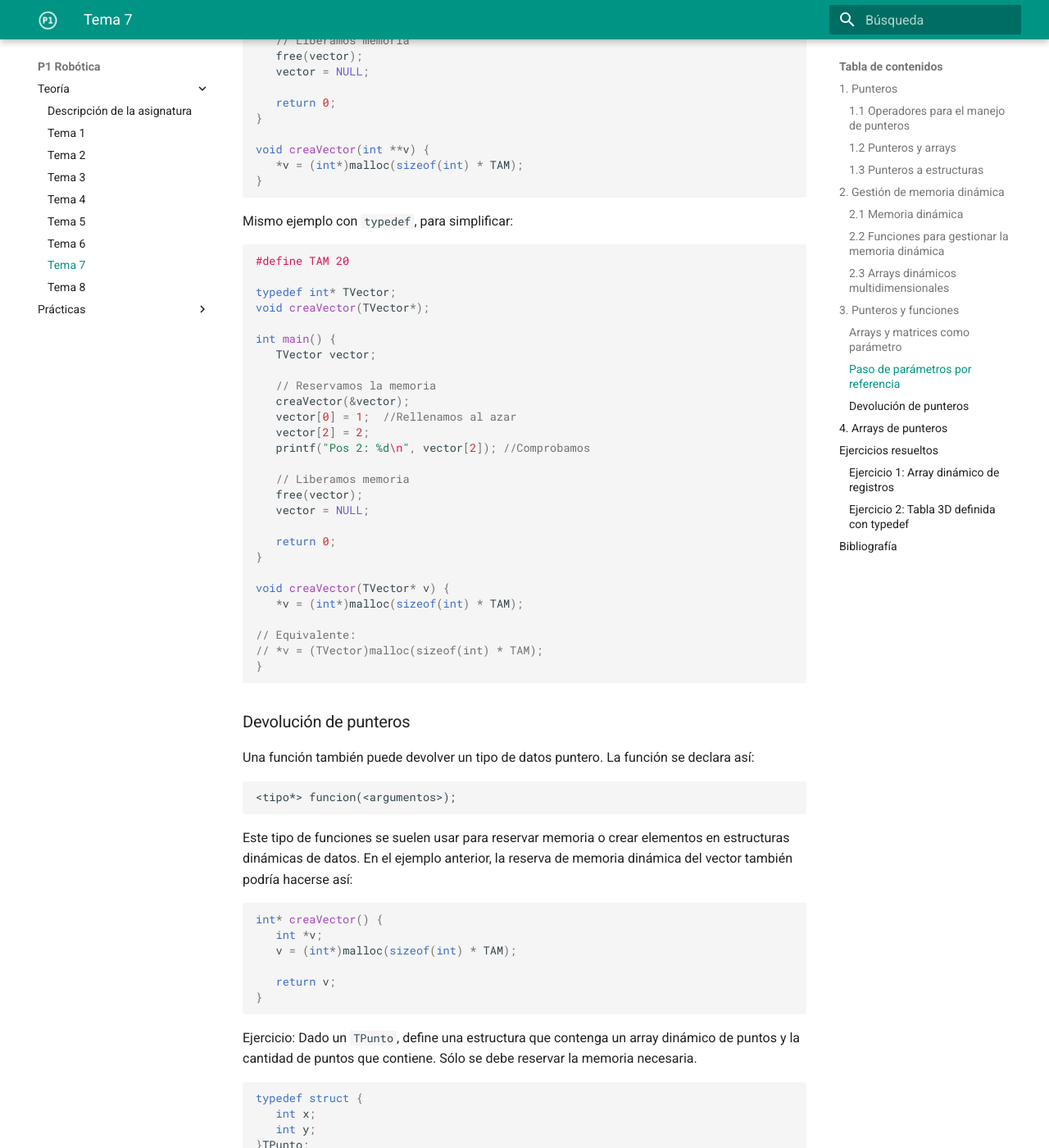
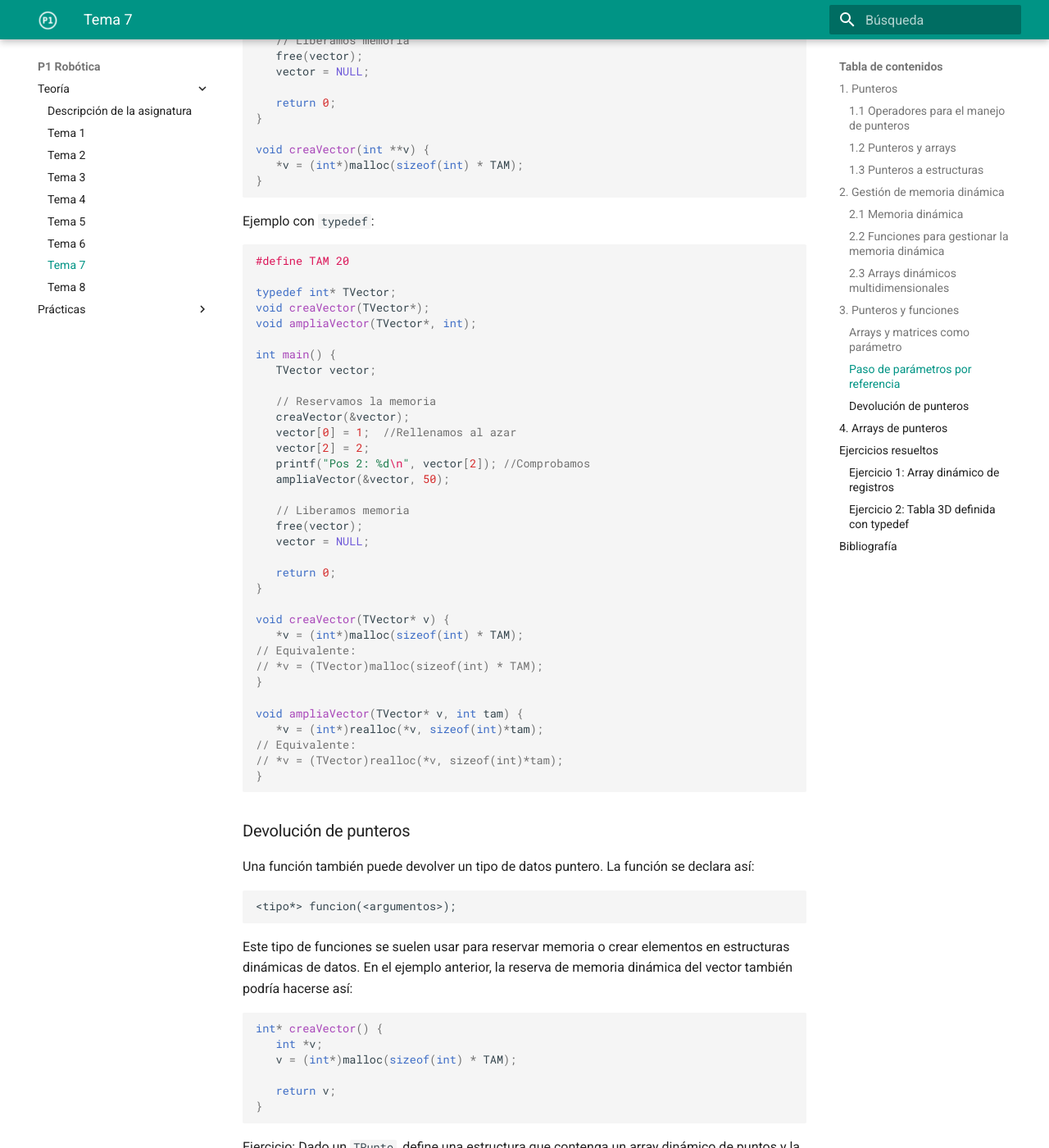
Before and after one commit to cpomares/p1-robotica, an MkDocs documentation site: the page built from docs/Teoria/tema07-punteros-y-memoria-dinamica/tema07-punteros-y-memoria-dinamica.md, in a window 1280 px wide and 1400 px high, scrolled down 13436 px. Shown: the whole window at 82% size. Built offline with MkDocs 1.6.1 and Material for MkDocs 9.7.7, drawn with Linux system fonts in a browser that asks for light colours.

Commit message:
ejemplo typedef

```diff
--- a/docs/Teoria/tema07-punteros-y-memoria-dinamica/tema07-punteros-y-memoria-dinamica.md
+++ b/docs/Teoria/tema07-punteros-y-memoria-dinamica/tema07-punteros-y-memoria-dinamica.md
@@ -611,13 +611,14 @@ void creaVector(int **v) {
 }
 ~~~
 
-Mismo ejemplo con `typedef`, para simplificar:
+Ejemplo con `typedef`:
 
 ~~~c
 #define TAM 20
 
 typedef int* TVector;
 void creaVector(TVector*);
+void ampliaVector(TVector*, int);
 
 int main() {
    TVector vector;
@@ -627,6 +628,7 @@ int main() {
    vector[0] = 1;  //Rellenamos al azar
    vector[2] = 2;
    printf("Pos 2: %d\n", vector[2]); //Comprobamos
+   ampliaVector(&vector, 50);
 
    // Liberamos memoria
    free(vector);
@@ -637,9 +639,14 @@ int main() {
 
 void creaVector(TVector* v) {
    *v = (int*)malloc(sizeof(int) * TAM);
-
 // Equivalente:
 // *v = (TVector)malloc(sizeof(int) * TAM);
+}
+
+void ampliaVector(TVector* v, int tam) {
+   *v = (int*)realloc(*v, sizeof(int)*tam);
+// Equivalente:
+// *v = (TVector)realloc(*v, sizeof(int)*tam);
 }
 ~~~
 
```
